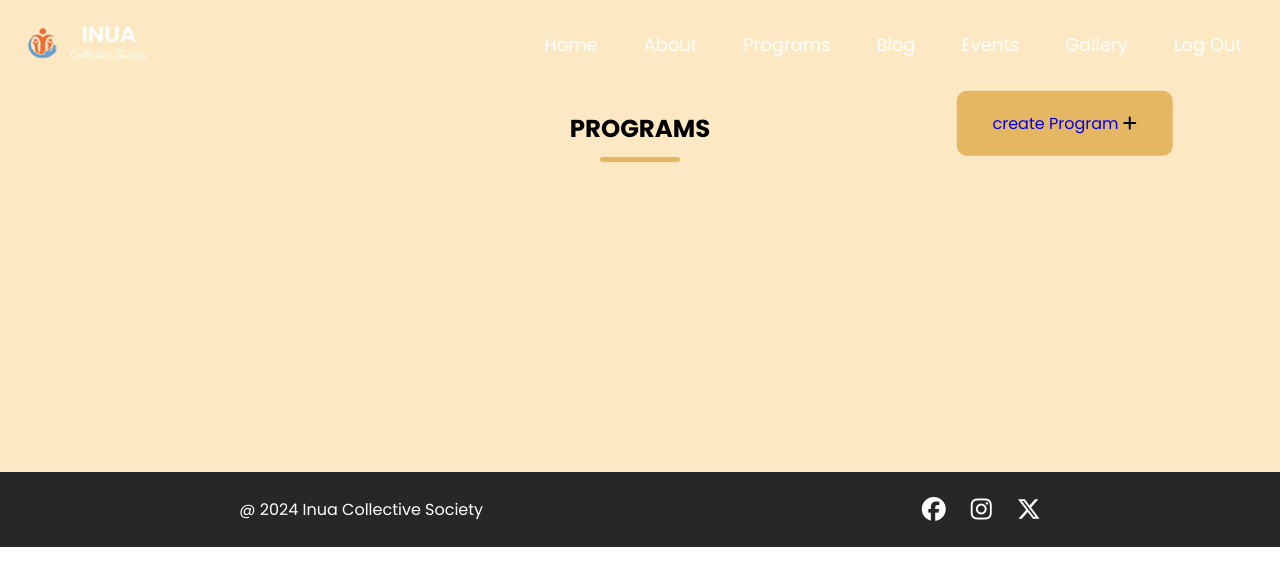
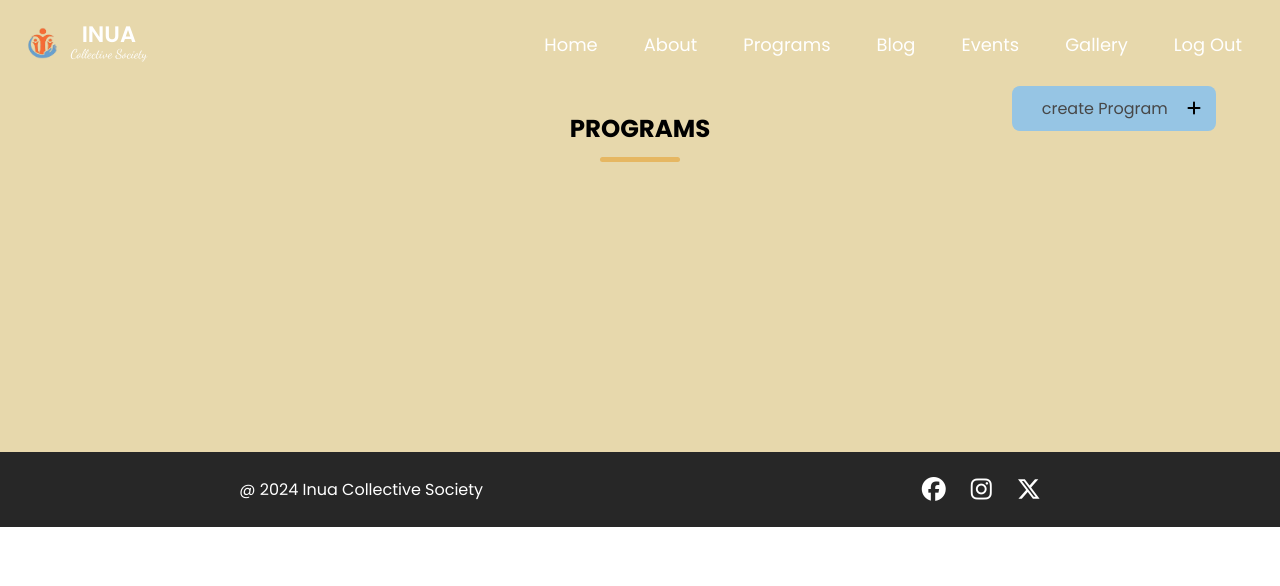
Before and after one commit to ShearStress021/inuaCollective, a Flask app: page /programs in a window 1280 px wide. Shown: the top 586 px of the page. Run offline with Flask 3, Linux system fonts and the light colour scheme; the visitor is signed in with stand-in values (Sample User, id 1); data that the repository does not hold is empty; some web fonts are replaced.

Commit message:
another fixing of hope page

```diff
--- a/static/css/style.css
+++ b/static/css/style.css
@@ -430,38 +430,49 @@ header.sticky {
 .program-section {
     padding: 50px 0 100px;
     position: relative;
-    background: #fce9c3;
+    background: #e7d8ac;
 }
 
 .program-section .create_program,
 .blog-section .create_blog {
+    display: inline-block;
+    padding: 10px 15px;
+    background: var(--primary-color);
     position: absolute;
-    padding: 20px 36px;
-    background: rgb(230, 183, 98);
-    margin-bottom: 60px;
-    display: inline-block;
-    top: 20%;
+    top: 19%;
     right: 5%;
-    transform: translate(-20%, -5%);
-    border-radius: 10px;
+    border-radius: 8px;
+}
+
+.program-section .create_program a,
+.blog-section .create_blog a {
+    padding: 15px 15px;
+    text-decoration: none;
+    color: #474747;
+}
+
+.program-section .section-content {
+    margin: auto;
+    padding: 50px 10px 40px;
 }
 
 .program-section .program-list {
     display: flex;
+    text-align: center;
     width: 80%;
     margin: auto;
     flex-wrap: wrap;
-    text-align: center;
-    padding-top: 110px;
+    gap: 10px;
 }
 
 .program-section .program-list .program-item {
-    flex-basis: 33%;
+    flex-basis: 31%;
     border-radius: 10px;
+    text-align: left;
+    overflow: hidden;
     margin-bottom: 5%;
-    text-align: left;
     padding: 10px 10px;
-    text-decoration: none;
+    background: #fff3f3;
     transition: transform 0.3s ease-in-out;
 }
 
@@ -475,11 +486,13 @@ header.sticky {
 
 .program-section .program-item p {
     font-size: 13px;
+    margin-bottom: 2%;
 }
 
 .program-section .program-item:hover {
     transform: translateY(-4px);
 }
+
 
 /* ------------------Blog Section -----------------*/
 .blog-section {
@@ -505,6 +518,7 @@ header.sticky {
     text-align: left;
     padding: 10px 10px;
     text-decoration: none;
+    background: #fff3f3;
 
 }
 
@@ -528,6 +542,7 @@ header.sticky {
 
 .blog-section .blog-list .blog-item:hover {
     box-shadow: 4px 8px 5px #faeded;
+    transform: translateY(4px);
     transform: scale(4px 4px);
 }
 
--- a/templates/program.html
+++ b/templates/program.html
@@ -19,8 +19,9 @@
                 <h3 class="program-title">{{ program.title }}</h3>
                 <p class="program-text">{{ program.content|truncatewords(20) }}</p>
             </a>
+            {% endfor %}
         </div>
-        {% endfor %}
+
     </div>
     </div>
 </section>
```
